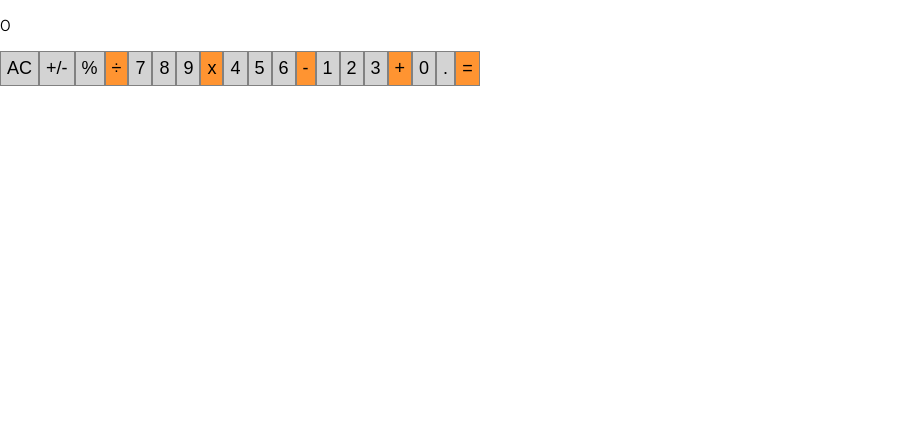
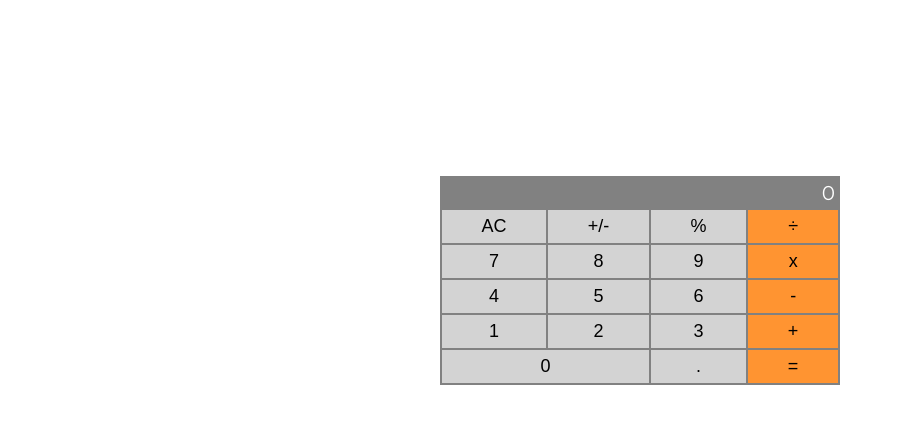
Before and after one commit to Felipe-Perez-Ferraro/math-magicians, a React (Create React App) app: page / in a window 1280 px wide. Shown: the top 424 px of the page, without its empty margins (0-903 px from the left). Built offline with nearby package versions, Linux system fonts and the light colour scheme.

Commit message:
Added useState

```diff
--- a/src/components/Calculator.jsx
+++ b/src/components/Calculator.jsx
@@ -1,31 +1,37 @@
+/* eslint-disable no-unused-vars */
 /* eslint-disable max-len */
-import { useState } from 'react';
+import { useEffect, useState } from 'react';
 import Panel from './Panel';
+import calculate from '../logic/calculate';
 
 /* eslint-disable react/prop-types */
 function Result({ value }) {
   return (
-    <section>
-      <article>
-        <p>{value}</p>
+    <>
+      <span className=" result">{value}</span>
+    </>
+  );
+}
+
+function Calculator() {
+  const [value, setValue] = useState({
+    total: null,
+    next: null,
+    operation: null,
+  });
+
+  const handleClick = (buttonName) => {
+    setValue(calculate(value, buttonName));
+  };
+
+  return (
+    <section className="calculator">
+      <article className="calculator__container">
+        <Result value={value.next || value.total || '0'} />
+        <Panel clickHandle={handleClick} />
       </article>
     </section>
   );
 }
 
-function Calculator() {
-  const [value, setValue] = useState(0);
-
-  const valueHandleClick = (valueClick) => {
-    setValue(valueClick);
-  };
-
-  return (
-    <>
-      <Result value={value} />
-      <Panel valueClick={valueHandleClick} />
-    </>
-  );
-}
-
 export default Calculator;
```
